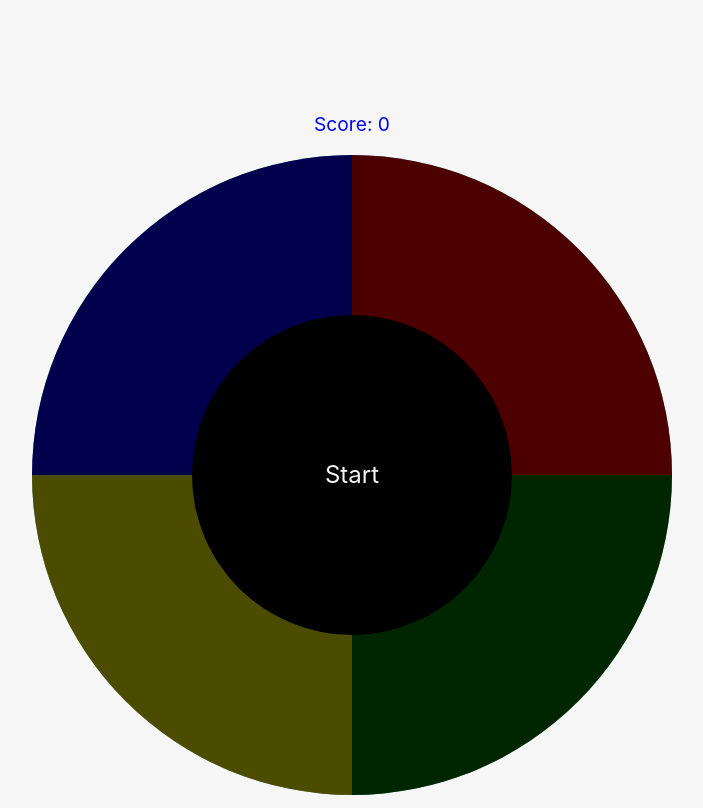
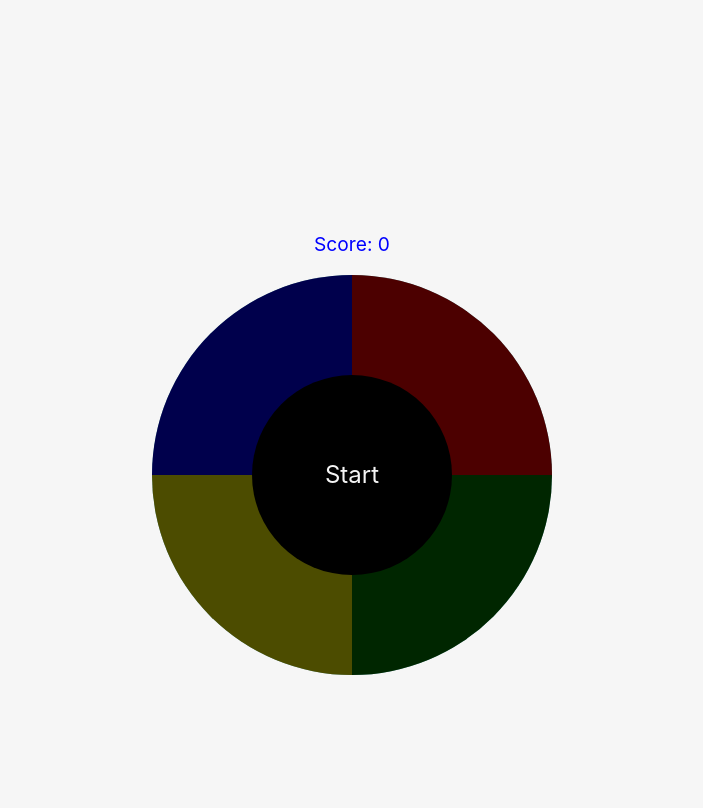
Before and after one commit to loloof64/color-sequence-memory, a React (Vite) app: page / in a window 1280 px wide. Shown: the whole page, without its empty margins (296-999 px from the left). Built offline with nearby package versions, Linux system fonts and the light colour scheme.

Commit message:
feat: improve layout

```diff
--- a/src/components/game-zone/GameZone.css
+++ b/src/components/game-zone/GameZone.css
@@ -12,8 +12,8 @@
   grid-template-columns: 1fr 1fr;
   background-color: cadetblue;
   color: yellow;
-  width: 80vmin;
-  height: 80vmin;
+  width: 50vmin;
+  height: 50vmin;
   border-radius: 50%;
 }
 
```
